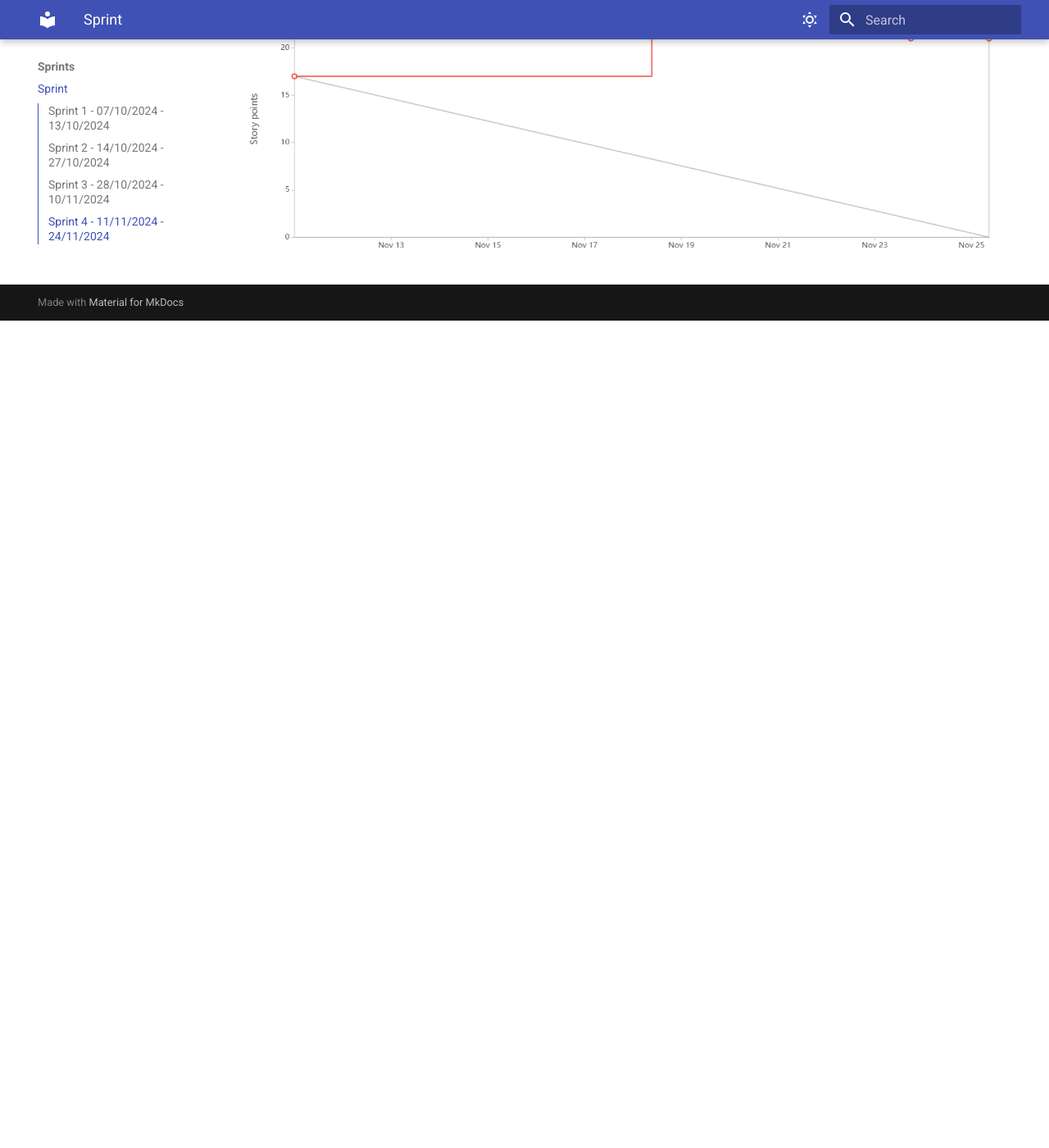
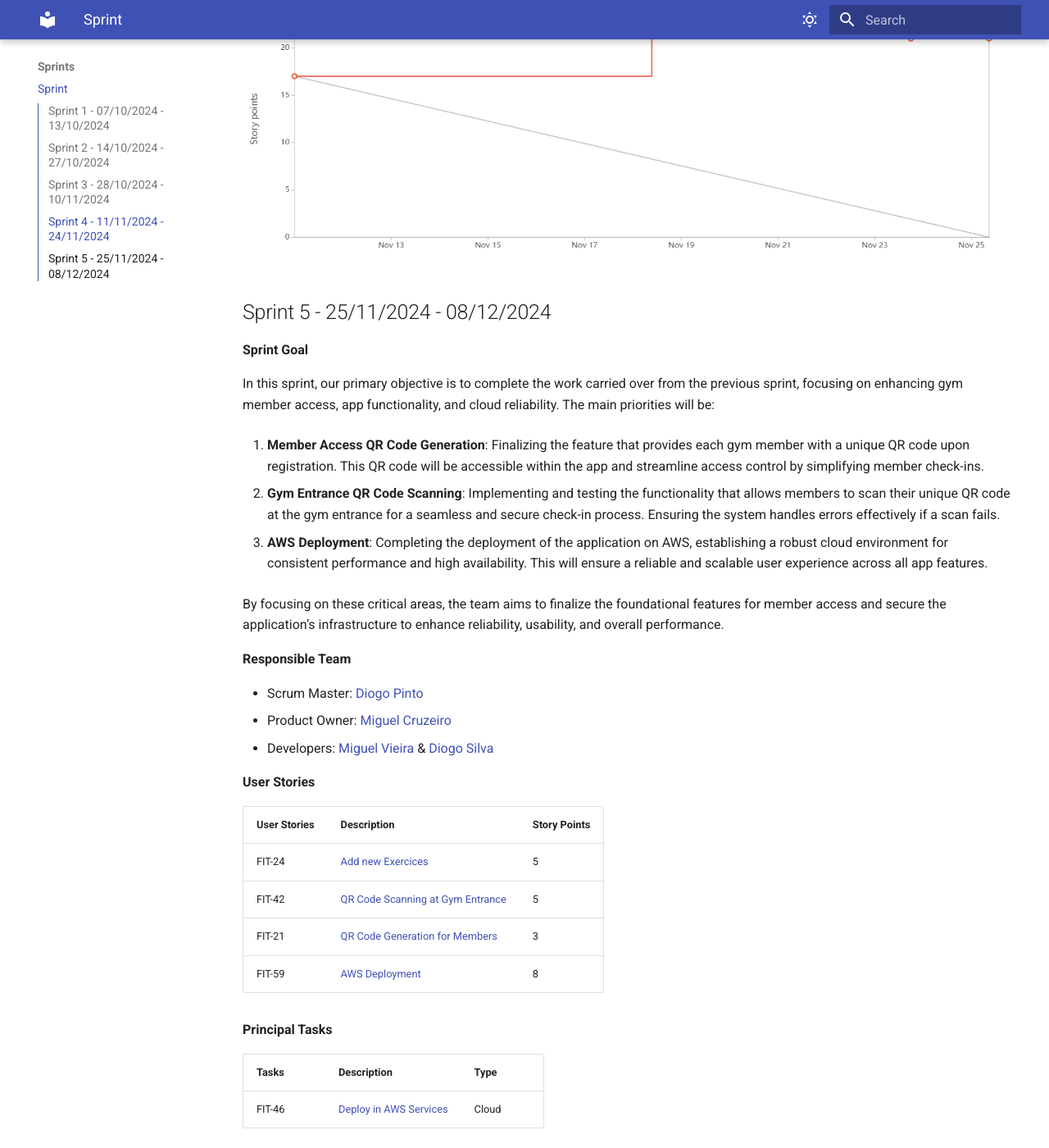
Before and after one commit to FitMonitor/Documentation, an MkDocs documentation site: the page built from docs/sprints/sprint.md, in a window 1280 px wide and 1400 px high, scrolled down 7803 px. Shown: the whole window at 82% size. Built offline with MkDocs 1.6.1 and Material for MkDocs 9.7.7, drawn with Linux system fonts in a browser that asks for light colours; before the commit the page ends 8194 px from its top, so only the background shows below that.

Commit message:
Sprint 5 Documentation

```diff
--- a/docs/sprints/sprint.md
+++ b/docs/sprints/sprint.md
@@ -181,17 +181,17 @@ Completing these objectives will enhance entry processes, improve security, and
 
 | User Stories | Description                              | Story Points |
 |--------------|------------------------------------------|--------------|
-| FIT-24       | Add new Exercices                        | 5            |
-| FIT-42       | QR Code Scanning at Gym Entrance         | 5            |
-| FIT-21       | QR Code Generation for Members           | 3            |
-| FIT-59       | AWS Deployment                           | 8            |
-| FIT-58       | Log Out                                  | 1            |
+| FIT-24       | [Add new Exercices](https://fitmonitor.atlassian.net/browse/FIT-24)                         | 5            |
+| FIT-42       | [QR Code Scanning at Gym Entrance](https://fitmonitor.atlassian.net/browse/FIT-42)          | 5            |
+| FIT-21       | [QR Code Generation for Members](https://fitmonitor.atlassian.net/browse/FIT-21)           | 3            |
+| FIT-59       | [AWS Deployment](https://fitmonitor.atlassian.net/browse/FIT-59)                           | 8            |
+| FIT-58       | [Log Out](https://fitmonitor.atlassian.net/browse/FIT-58?atlOrigin=eyJpIjoiNDRjNWM3NDVlYjU2NDc4ODk3MDc4ZWJhYWQ1YmZjMzYiLCJwIjoiaiJ9)                                  | 1            |
 
 **Principal Tasks**
 
 | Tasks | Description            | Type |
 |--------------|------------------------|--------------|
-| FIT-46       | Deploy in AWS Services          | Cloud            |
+| FIT-46       | [Deploy in AWS Services](https://fitmonitor.atlassian.net/browse/FIT-46)           | Cloud            |
 
 **Sprint Retrospective**
 
@@ -215,3 +215,40 @@ adhering to project deadlines.
 
 **Sprint Burndown Chart**
 ![Sprint 1 Burndown Chart](../files/Spring4BurndownChart.png)
+
+
+## Sprint 5 - 25/11/2024 - 08/12/2024
+**Sprint Goal**
+
+In this sprint, our primary objective is to complete the work carried over from the previous sprint, focusing on enhancing gym member access, app functionality, and cloud reliability. The main priorities will be:
+
+1. __Member Access QR Code Generation__: Finalizing the feature that provides each gym member with a unique QR code upon registration. This QR code will be accessible within the app and streamline access control by simplifying member check-ins.
+
+2. __Gym Entrance QR Code Scanning__: Implementing and testing the functionality that allows members to scan their unique QR code at the gym entrance for a seamless and secure check-in process. Ensuring the system handles errors effectively if a scan fails.
+
+3. __AWS Deployment__: Completing the deployment of the application on AWS, establishing a robust cloud environment for consistent performance and high availability. This will ensure a reliable and scalable user experience across all app features.
+
+By focusing on these critical areas, the team aims to finalize the foundational features for member access and secure the application’s infrastructure to enhance reliability, usability, and overall performance.
+
+
+**Responsible Team**
+
+- Scrum Master: [Diogo Pinto](https://github.com/diogopnt)
+- Product Owner: [Miguel Cruzeiro](https://github.com/MiguelCruzeiro)
+- Developers: [Miguel Vieira](https://github.com/Arn46) & [Diogo Silva](https://github.com/DiogoSilva1904)
+
+
+**User Stories**
+
+| User Stories | Description                              | Story Points |
+|--------------|------------------------------------------|--------------|
+| FIT-24       | [Add new Exercices](https://fitmonitor.atlassian.net/browse/FIT-24)                        | 5            |
+| FIT-42       | [QR Code Scanning at Gym Entrance](https://fitmonitor.atlassian.net/browse/FIT-42)         | 5            |
+| FIT-21       | [QR Code Generation for Members](https://fitmonitor.atlassian.net/browse/FIT-21)           | 3            |
+| FIT-59       | [AWS Deployment](https://fitmonitor.atlassian.net/browse/FIT-59)                           | 8            |
+
+**Principal Tasks**
+
+| Tasks | Description            | Type |
+|--------------|------------------------|--------------|
+| FIT-46       | [Deploy in AWS Services](https://fitmonitor.atlassian.net/browse/FIT-46)          | Cloud
```
